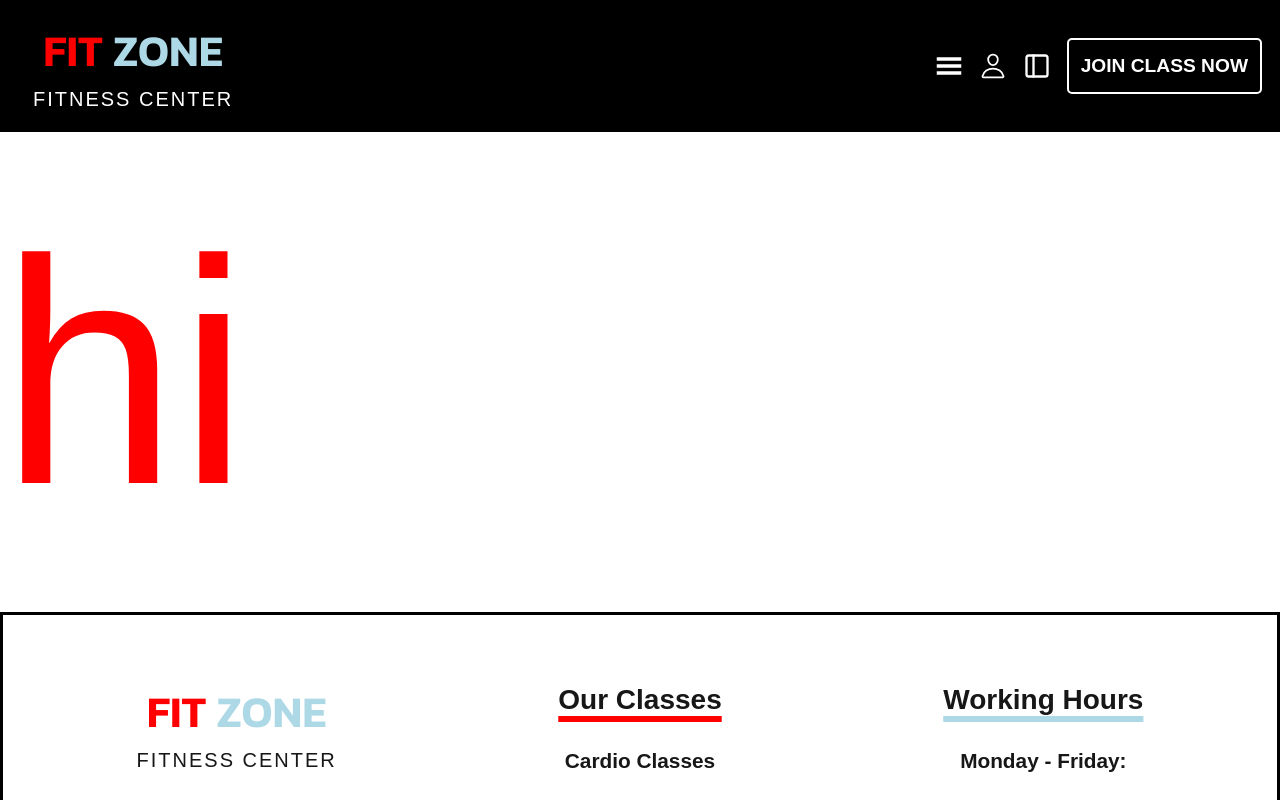
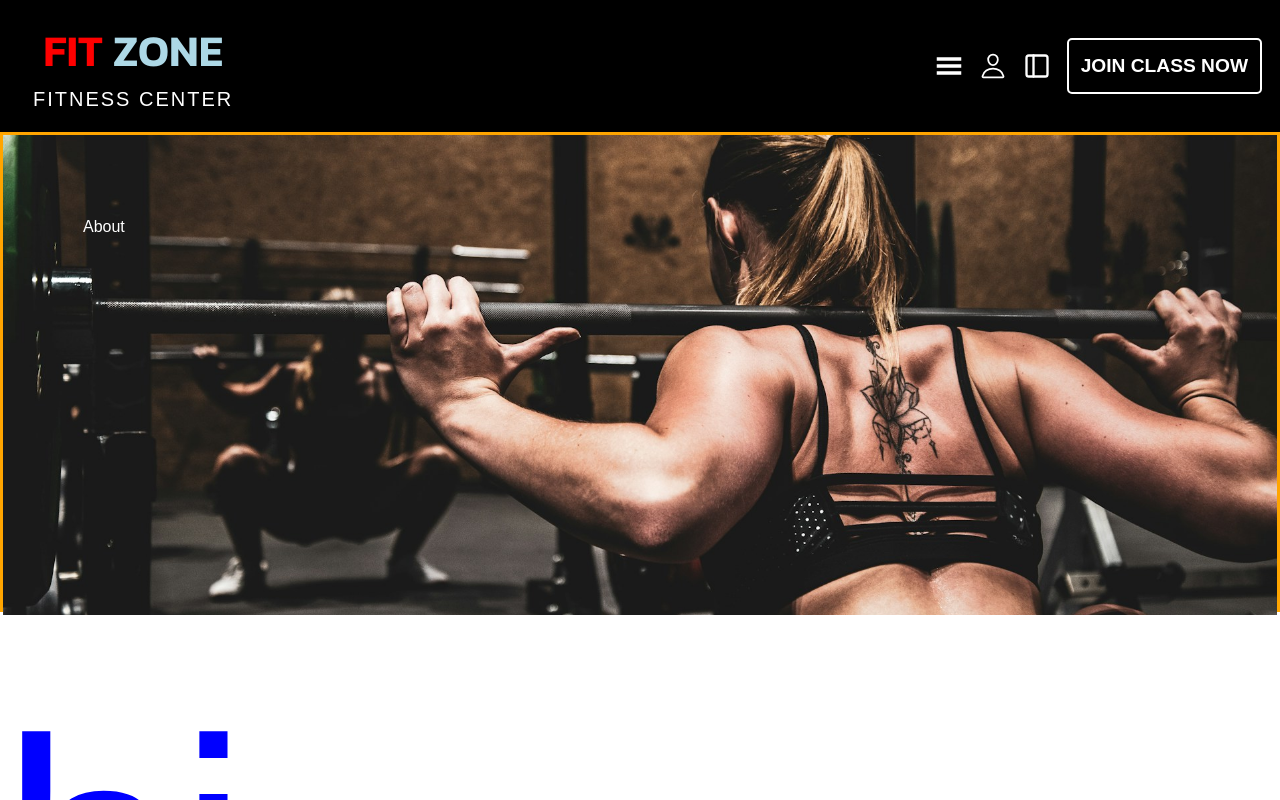
Before and after one commit to NMc0der/gym-website1, a Next.js app: page /about in a window 1280 px wide. Shown: the top 800 px of the page. Built offline with nearby package versions, Linux system fonts and the light colour scheme.

Commit message:
created layout hero section for the different pages

```diff
--- /dev/null
+++ b/src/app/(Routes)/about/about.scss
@@ -0,0 +1,3 @@
+.hi {
+  color: blue;
+}
--- /dev/null
+++ b/src/app/(Routes)/layout.jsx
@@ -0,0 +1,18 @@
+import "../styles/global.scss";
+import heroImg from "../assets/scott-webb-Vn39uEkX00s-unsplash.jpg";
+import heroImg2 from "../assets/sven-mieke-optBC2FxCfc-unsplash.jpg";
+import Image from "next/image";
+
+const Layout = ({ children }) => {
+  return (
+    <>
+      <div className="pages-hero-section">
+        <h2>About</h2>
+        <Image className="hero-img" src={heroImg2} alt="" />
+      </div>
+      {children};
+    </>
+  );
+};
+
+export default Layout;
--- a/src/app/styles/global.scss
+++ b/src/app/styles/global.scss
@@ -280,4 +280,22 @@ $color-primary: blue;
   font-size: 20rem;
 }
 
-// flex flex-col  items-center gap-12 [&>div]:text-3xl
+.pages-hero-section {
+  border: 3px solid orange;
+  width: 100%;
+  height: 30rem;
+  h2 {
+    position: absolute;
+    color: white;
+    margin: 5rem;
+    z-index: 2;
+  }
+
+  .hero-img {
+    width: 100%;
+    height: 30rem;
+    object-fit: cover;
+    z-index: -1;
+    // position: relative;
+  }
+}
```
Also changed, not shown: src/app/(Routes)/about/page.jsx (+5 -2 lines), src/app/assets/scott-webb-Vn39uEkX00s-unsplash.jpg (added), src/app/assets/sven-mieke-optBC2FxCfc-unsplash.jpg (added).
